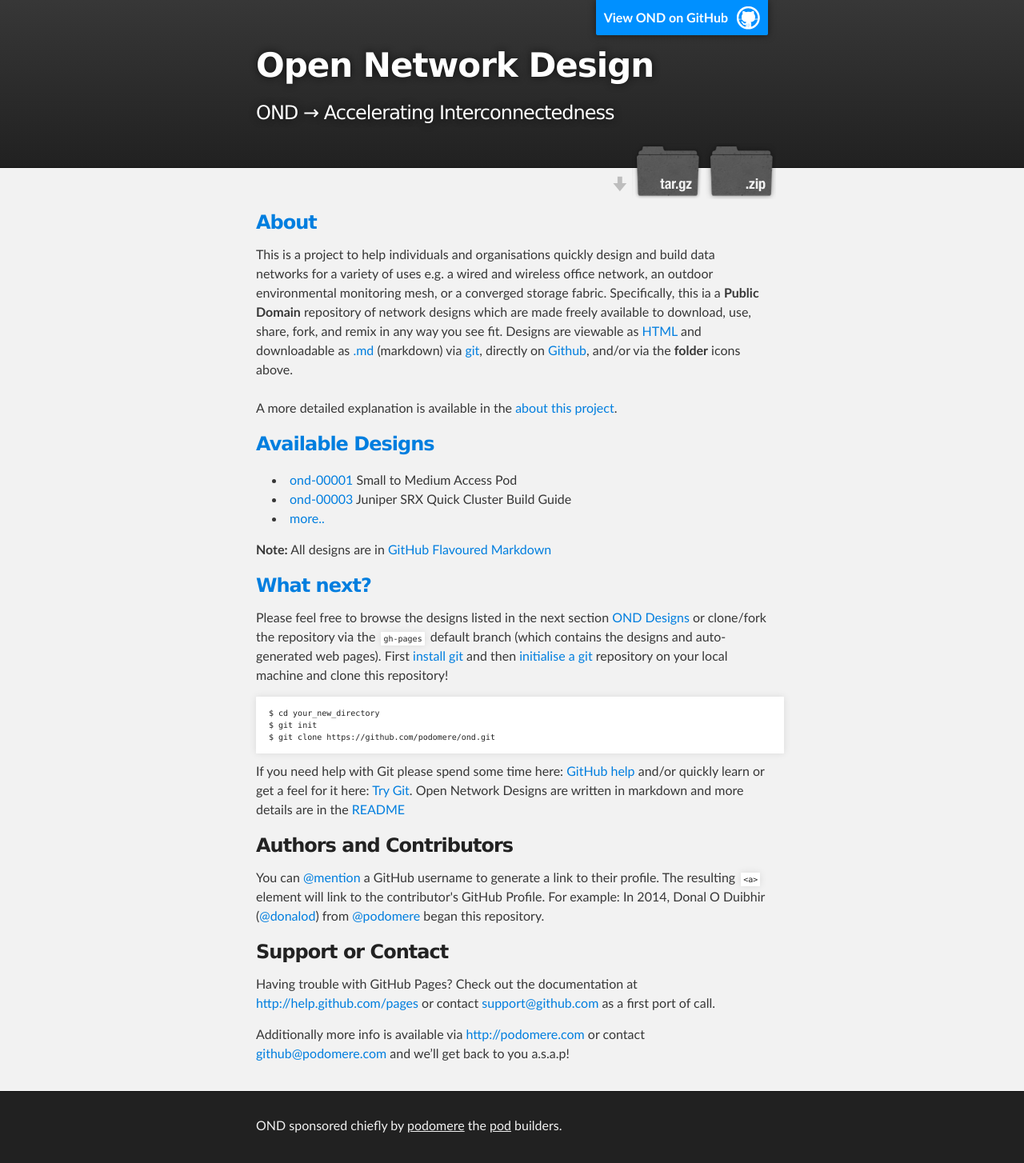
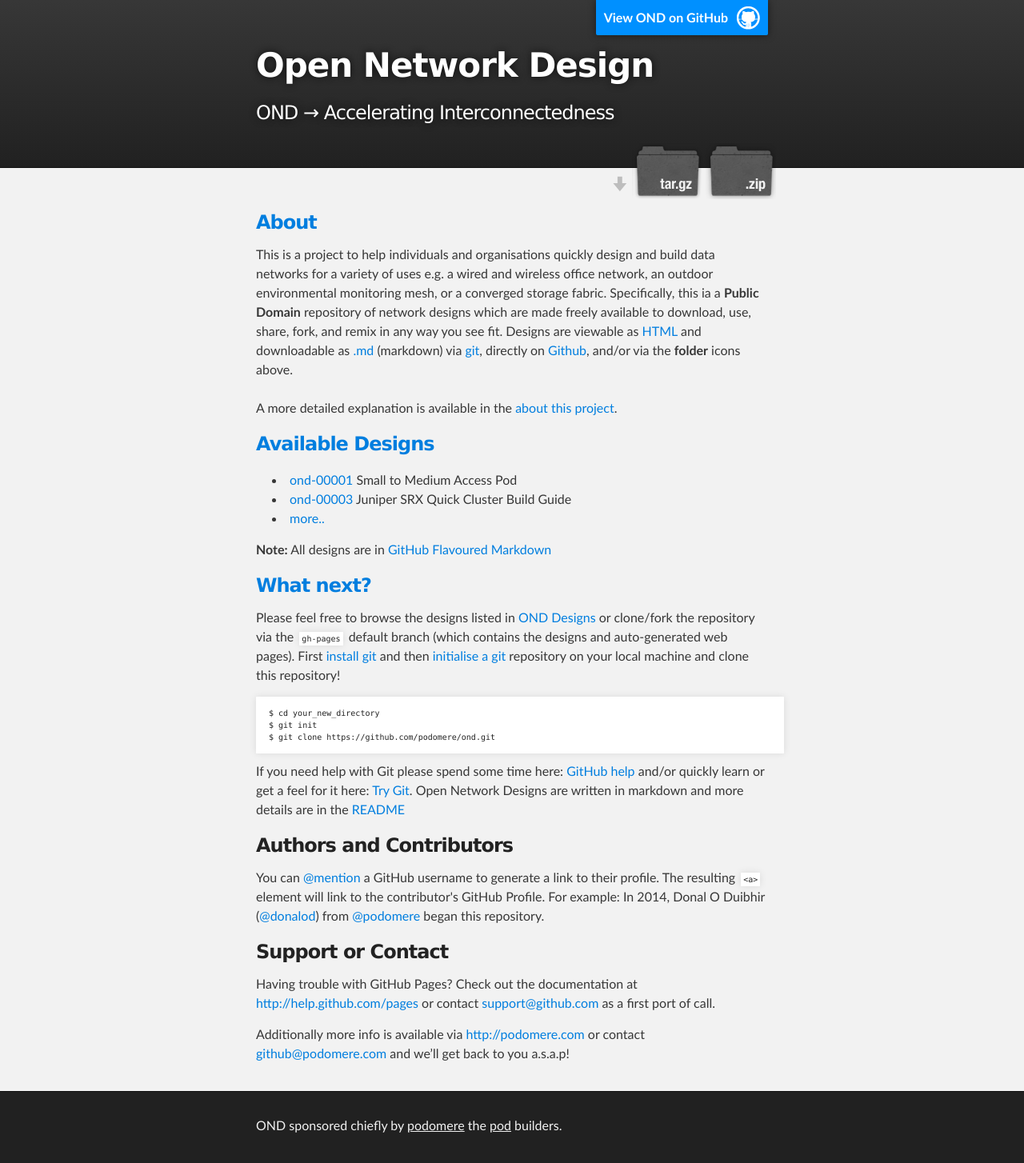
Before and after one commit to podomere/ond, a Jekyll site: the page index.html, which Jekyll copies as it is, in a window 1280 px wide. Shown: the whole page at 80% size. Built offline with Jekyll 4.4.1, drawn with Linux system fonts in a browser that asks for light colours.

Commit message:
Misdirected sentence in index.html

```diff
--- a/index.html
+++ b/index.html
@@ -52,7 +52,7 @@
 <strong>Note:</strong> All designs are in <a href="https://help.github.com/articles/github-flavored-markdown">GitHub Flavoured Markdown</a></p>
 
 <h3><a name="whatnext-pages" class="anchor" href="#whatnext-pages"><span class="octicon octicon-link"></span>What next?</a></h3>
-<p>Please feel free to browse the designs listed in the next section <a href="designs.html">OND Designs</a> or clone/fork the repository via the <code>gh-pages</code> default branch (which contains the designs and auto-generated web pages). First <a href="https://help.github.com/articles/set-up-git">install git</a> and then <a href="https://help.github.com/articles/fetching-a-remote">initialise a git</a> repository on your local machine and clone this repository!</p>
+<p>Please feel free to browse the designs listed in <a href="designs.html">OND Designs</a> or clone/fork the repository via the <code>gh-pages</code> default branch (which contains the designs and auto-generated web pages). First <a href="https://help.github.com/articles/set-up-git">install git</a> and then <a href="https://help.github.com/articles/fetching-a-remote">initialise a git</a> repository on your local machine and clone this repository!</p>
 
 <pre><code>$ cd your_new_directory
 $ git init
```
